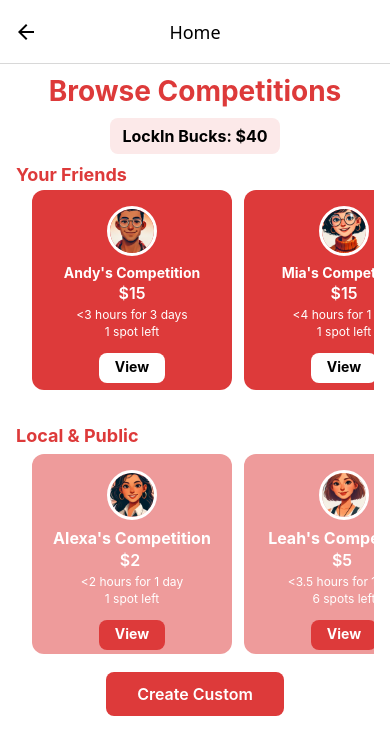
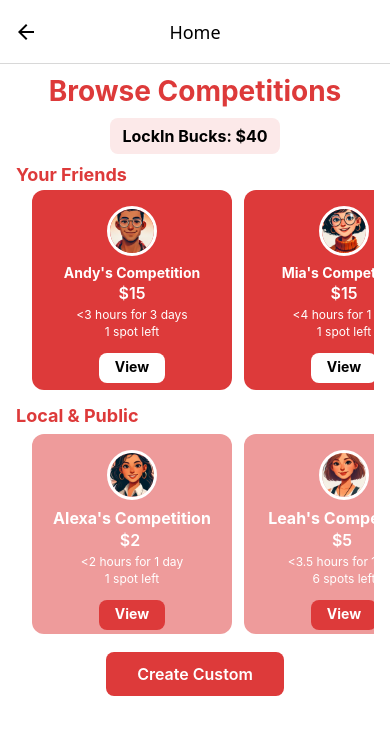
Before and after one commit to Caojess/Private-lockin, a React Native app: screen /HomeScreen in a window 390 px wide. Shown: the top 754 px of the page. Built offline with nearby package versions, Linux system fonts and the light colour scheme.

Commit message:
Update HomeScreen.js

```diff
--- a/screens/HomeScreen.js
+++ b/screens/HomeScreen.js
@@ -56,7 +56,6 @@ const HomeScreen = ({ navigation, route }) => {
               </Text>
               <Text style={styles.competitionDetails}>
                 {competition.time}
-                numberOfLines={1}
               </Text>
               <Text style={styles.competitionSpots}>{competition.spots}</Text>
               <TouchableOpacity
@@ -132,7 +131,7 @@ const styles = StyleSheet.create({
     alignItems: "center",
   },
   competitionName: {
-    fontSize: 10,
+    fontSize: 16,
     fontWeight: "bold",
     color: "#DD3A3A",
     textTransform: "uppercase", // Ensures ALL CAPS
@@ -180,7 +179,7 @@ const styles = StyleSheet.create({
     fontWeight: "600",
   },
   localPublicSpacing: {
-    marginTop: 30, // Creates more space between "Your Friends" section and "Local & Public"
+    marginTop:10, // Creates more space between "Your Friends" section and "Local & Public"
   },
   lockInBucksContainer: {
     flexDirection: "row",
```
